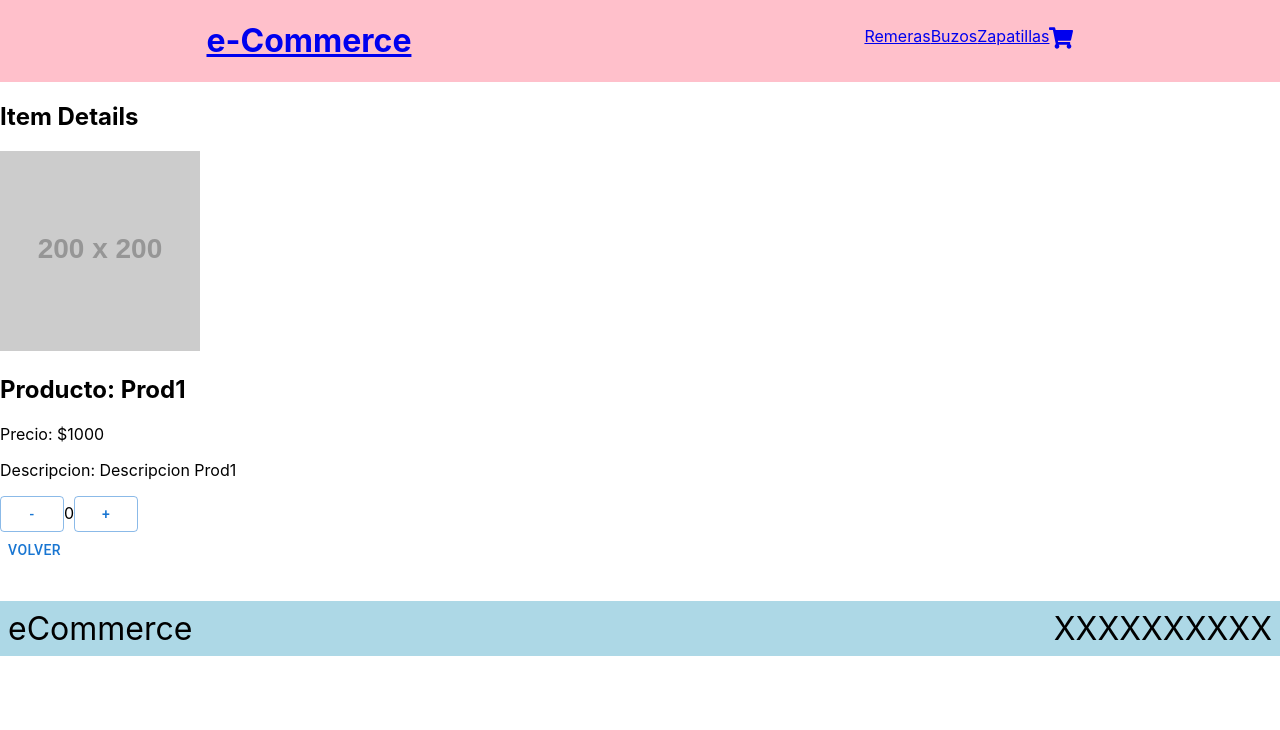
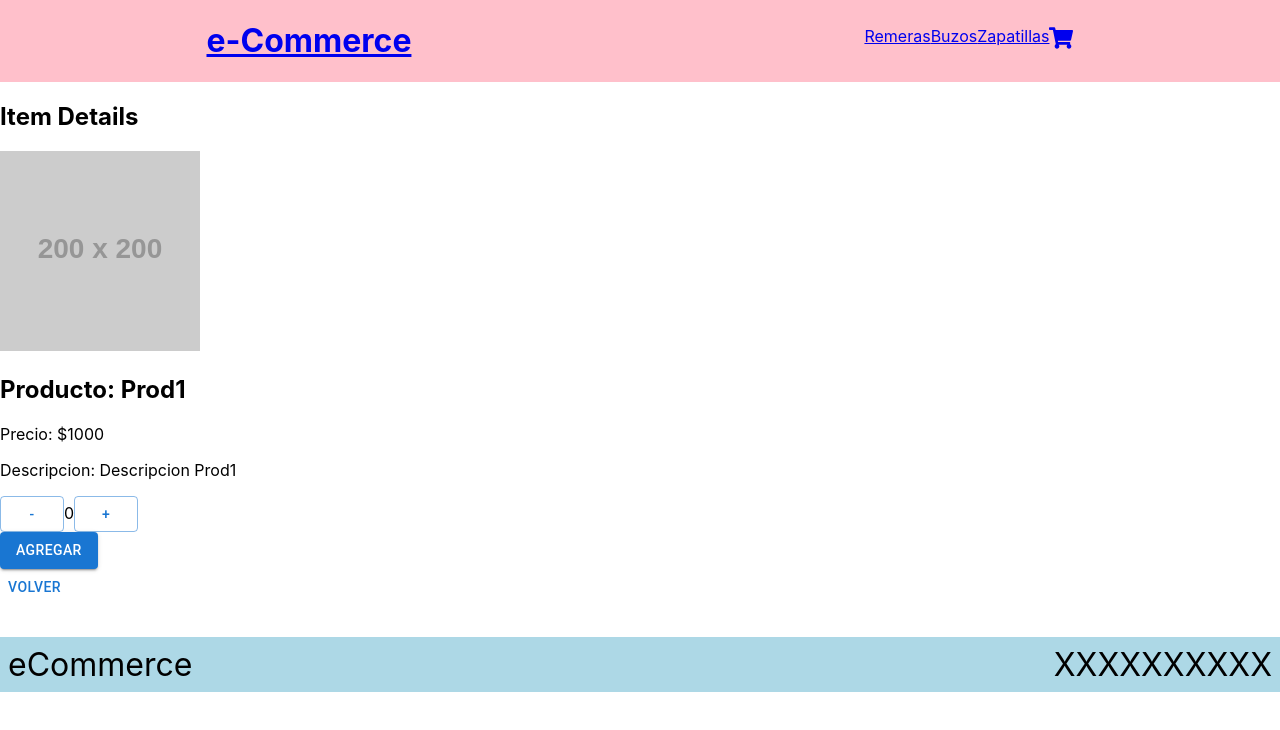
Before and after one commit to matiasyogui/curso-react, a React (Create React App) app: page /detail/1 in a window 1280 px wide. Shown: the top 730 px of the page. Built offline with nearby package versions, Linux system fonts and the light colour scheme.

Commit message:
agrego desafio sincronizar counter

```diff
--- a/src/components/ItemCount/ItemCount.js
+++ b/src/components/ItemCount/ItemCount.js
@@ -1,9 +1,6 @@
 import Button from "@mui/material/Button";
-import { useCounter } from "../hooks/useCounter";
 
-export const ItemCount = ({ stock }) => {
-  const { counter, incrementar, decrementar } = useCounter(stock);
-
+export const ItemCount = ({ incrementar, decrementar, add, counter }) => {
   return (
     <div>
       <Button variant="outlined" onClick={decrementar}>
@@ -13,6 +10,11 @@ export const ItemCount = ({ stock }) => {
       <Button variant="outlined" onClick={incrementar}>
         +
       </Button>
+      <div>
+        <Button variant="contained" onClick={add}>
+          Agregar
+        </Button>
+      </div>
     </div>
   );
 };
--- a/src/components/ItemDetail/ItemDetail.js
+++ b/src/components/ItemDetail/ItemDetail.js
@@ -2,12 +2,19 @@ import React from "react";
 import { ItemCount } from "../ItemCount/ItemCount";
 import { useNavigate } from "react-router-dom";
 import { Button } from "@mui/material";
+import { useCounter } from "../hooks/useCounter";
 
 export const ItemDetail = ({ item }) => {
   const navigate = useNavigate();
 
+  const { counter, incrementar, decrementar } = useCounter(item.stock);
+
   const handleVolver = () => {
     navigate(-1);
+  };
+
+  const handleAgregar = () => {
+    console.log("item agregado", item.id, item.nombre, "cantidad: " + counter);
   };
 
   return (
@@ -16,7 +23,12 @@ export const ItemDetail = ({ item }) => {
       <h2>Producto: {item.nombre}</h2>
       <p>Precio: ${item.precio}</p>
       <p>Descripcion: {item.descripcion}</p>
-      <ItemCount stock={item.stock} />
+      <ItemCount
+        incrementar={incrementar}
+        decrementar={decrementar}
+        add={handleAgregar}
+        counter={counter}
+      />
 
       <Button onClick={handleVolver}>VOLVER</Button>
     </div>
```
